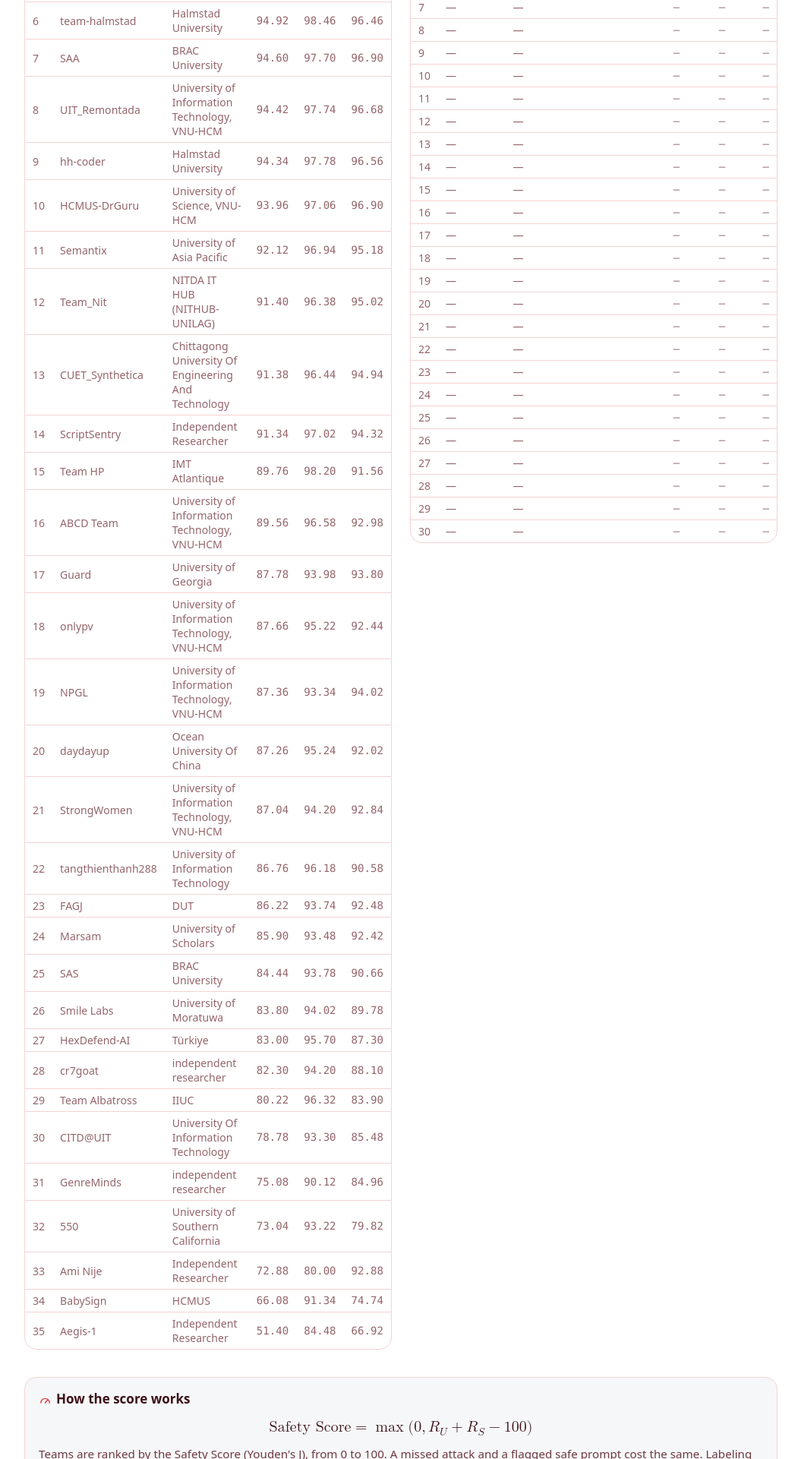
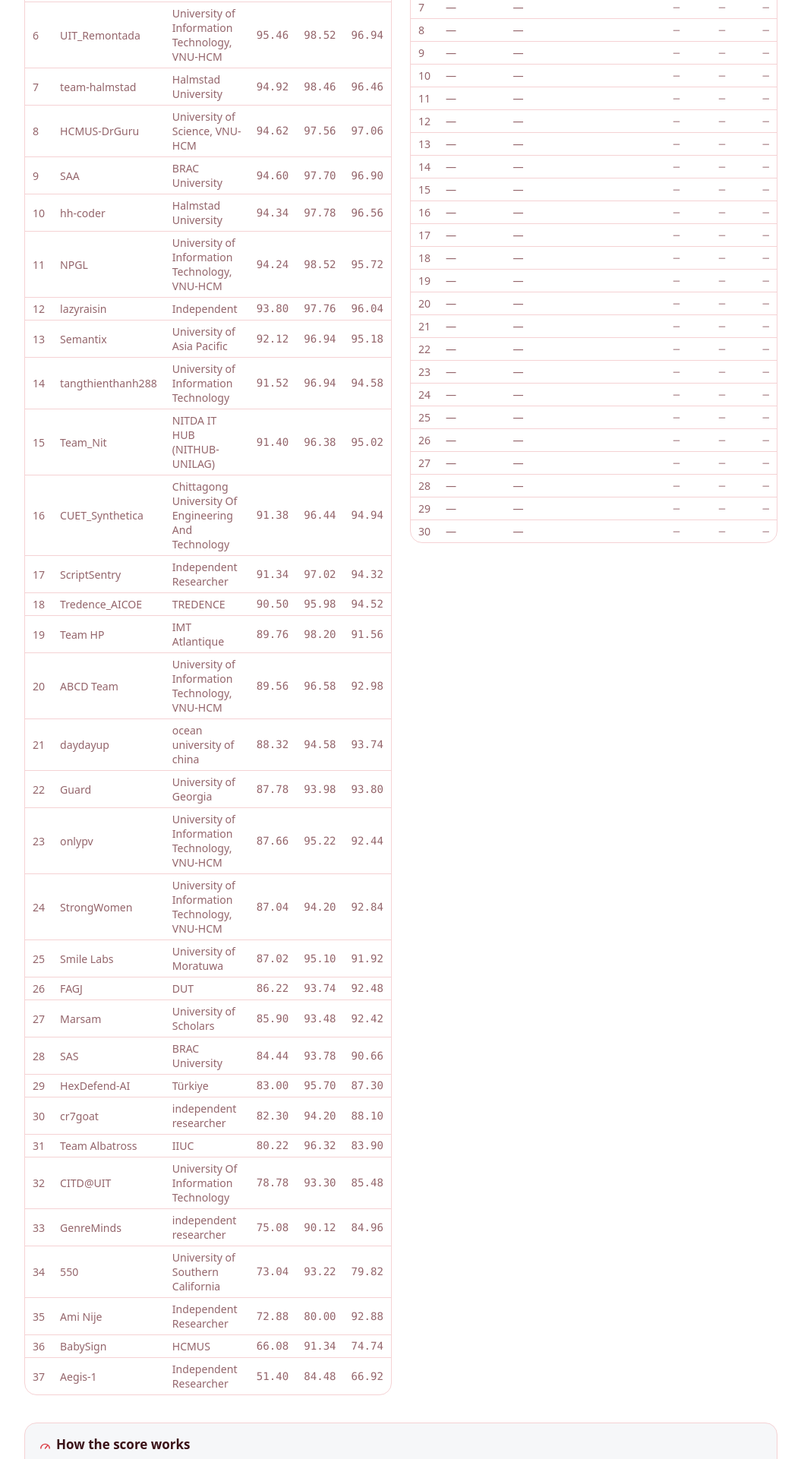
Before and after one commit to langcode2027/langcode2027.github.io, a plain HTML site: page task2/leaderboard/index.html in a window 1280 px wide. Shown: the part 879-2800 px from the top of the page at 76% size, without its empty margins (112-1167 px from the left). Drawn offline with Linux system fonts and the light colour scheme.

Commit message:
Task 1 and Task 2 leaderboard update 2026-11-25 18:36 UTC (read via browser)

```diff
--- a/task2/leaderboard/index.html
+++ b/task2/leaderboard/index.html
@@ -69,7 +69,7 @@
 </div>
 <section class="section">
   <div class="wrap lb-page">
-    <p class="lb-refresh"><svg class="ico" viewBox="0 0 24 24" fill="none" stroke="currentColor" stroke-width="2" stroke-linecap="round" stroke-linejoin="round" aria-hidden="true"><circle cx="12" cy="12" r="8.5"/><path d="M12 7.5V12l3 2"/></svg><span><strong>Last updated: Nov 24, 2026, 1:36 PM EST (UTC&minus;5).</strong> The leaderboards on this page refresh every day at 12:00 AM EST. Live results are on <a href="https://www.codabench.org/competitions/18479/#/results-tab" target="_blank" rel="noopener">CodaBench</a>.</span></p>
+    <p class="lb-refresh"><svg class="ico" viewBox="0 0 24 24" fill="none" stroke="currentColor" stroke-width="2" stroke-linecap="round" stroke-linejoin="round" aria-hidden="true"><circle cx="12" cy="12" r="8.5"/><path d="M12 7.5V12l3 2"/></svg><span><strong>Last updated: Nov 25, 2026, 1:36 PM EST (UTC&minus;5).</strong> The leaderboards on this page refresh every day at 12:00 AM EST. Live results are on <a href="https://www.codabench.org/competitions/18479/#/results-tab" target="_blank" rel="noopener">CodaBench</a>.</span></p>
     <aside class="callout team-rules" role="note">
       <svg class="ico" viewBox="0 0 24 24" fill="none" stroke="currentColor" stroke-width="2" stroke-linecap="round" stroke-linejoin="round" aria-hidden="true"><circle cx="9" cy="8" r="3.2"/><path d="M3 20c.6-3.4 3-5.4 6-5.4s5.4 2 6 5.4"/><circle cx="17" cy="9" r="2.4"/><path d="M16.5 14.7c2.4.2 4 1.9 4.5 4.8"/></svg><div>
         <p>Individuals and teams can both take part. A team has at most <strong>5 members</strong>; an individual counts as a team of 1.</p>
@@ -88,36 +88,38 @@
           <tr><td class="lb-rank">3</td><td class="lb-team">Wings of Freedom</td><td class="lb-aff">University of Alberta</td><td class="lb-score">96.14</td><td class="lb-score">98.44</td><td class="lb-score">97.70</td></tr>
           <tr><td class="lb-rank">4</td><td class="lb-team">Tagore</td><td class="lb-aff">MTU</td><td class="lb-score">96.02</td><td class="lb-score">98.44</td><td class="lb-score">97.58</td></tr>
           <tr><td class="lb-rank">5</td><td class="lb-team">CUET_AL_Masaar</td><td class="lb-aff">CUET</td><td class="lb-score">95.82</td><td class="lb-score">98.60</td><td class="lb-score">97.22</td></tr>
-          <tr><td class="lb-rank">6</td><td class="lb-team">team-halmstad</td><td class="lb-aff">Halmstad University</td><td class="lb-score">94.92</td><td class="lb-score">98.46</td><td class="lb-score">96.46</td></tr>
-          <tr><td class="lb-rank">7</td><td class="lb-team">SAA</td><td class="lb-aff">BRAC University</td><td class="lb-score">94.60</td><td class="lb-score">97.70</td><td class="lb-score">96.90</td></tr>
-          <tr><td class="lb-rank">8</td><td class="lb-team">UIT_Remontada</td><td class="lb-aff">University of Information Technology, VNU-HCM</td><td class="lb-score">94.42</td><td class="lb-score">97.74</td><td class="lb-score">96.68</td></tr>
-          <tr><td class="lb-rank">9</td><td class="lb-team">hh-coder</td><td class="lb-aff">Halmstad University</td><td class="lb-score">94.34</td><td class="lb-score">97.78</td><td class="lb-score">96.56</td></tr>
-          <tr><td class="lb-rank">10</td><td class="lb-team">HCMUS-DrGuru</td><td class="lb-aff">University of Science, VNU-HCM</td><td class="lb-score">93.96</td><td class="lb-score">97.06</td><td class="lb-score">96.90</td></tr>
-          <tr><td class="lb-rank">11</td><td class="lb-team">Semantix</td><td class="lb-aff">University of Asia Pacific</td><td class="lb-score">92.12</td><td class="lb-score">96.94</td><td class="lb-score">95.18</td></tr>
-          <tr><td class="lb-rank">12</td><td class="lb-team">Team_Nit</td><td class="lb-aff">NITDA IT HUB (NITHUB-UNILAG)</td><td class="lb-score">91.40</td><td class="lb-score">96.38</td><td class="lb-score">95.02</td></tr>
-          <tr><td class="lb-rank">13</td><td class="lb-team">CUET_Synthetica</td><td class="lb-aff">Chittagong University Of Engineering And Technology</td><td class="lb-score">91.38</td><td class="lb-score">96.44</td><td class="lb-score">94.94</td></tr>
-          <tr><td class="lb-rank">14</td><td class="lb-team">ScriptSentry</td><td class="lb-aff">Independent Researcher</td><td class="lb-score">91.34</td><td class="lb-score">97.02</td><td class="lb-score">94.32</td></tr>
-          <tr><td class="lb-rank">15</td><td class="lb-team">Team HP</td><td class="lb-aff">IMT Atlantique</td><td class="lb-score">89.76</td><td class="lb-score">98.20</td><td class="lb-score">91.56</td></tr>
-          <tr><td class="lb-rank">16</td><td class="lb-team">ABCD Team</td><td class="lb-aff">University of Information Technology, VNU-HCM</td><td class="lb-score">89.56</td><td class="lb-score">96.58</td><td class="lb-score">92.98</td></tr>
-          <tr><td class="lb-rank">17</td><td class="lb-team">Guard</td><td class="lb-aff">University of Georgia</td><td class="lb-score">87.78</td><td class="lb-score">93.98</td><td class="lb-score">93.80</td></tr>
-          <tr><td class="lb-rank">18</td><td class="lb-team">onlypv</td><td class="lb-aff">University of Information Technology, VNU-HCM</td><td class="lb-score">87.66</td><td class="lb-score">95.22</td><td class="lb-score">92.44</td></tr>
-          <tr><td class="lb-rank">19</td><td class="lb-team">NPGL</td><td class="lb-aff">University of Information Technology, VNU-HCM</td><td class="lb-score">87.36</td><td class="lb-score">93.34</td><td class="lb-score">94.02</td></tr>
-          <tr><td class="lb-rank">20</td><td class="lb-team">daydayup</td><td class="lb-aff">Ocean University Of China</td><td class="lb-score">87.26</td><td class="lb-score">95.24</td><td class="lb-score">92.02</td></tr>
-          <tr><td class="lb-rank">21</td><td class="lb-team">StrongWomen</td><td class="lb-aff">University of Information Technology, VNU-HCM</td><td class="lb-score">87.04</td><td class="lb-score">94.20</td><td class="lb-score">92.84</td></tr>
-          <tr><td class="lb-rank">22</td><td class="lb-team">tangthienthanh288</td><td class="lb-aff">University of Information Technology</td><td class="lb-score">86.76</td><td class="lb-score">96.18</td><td class="lb-score">90.58</td></tr>
-          <tr><td class="lb-rank">23</td><td class="lb-team">FAGJ</td><td class="lb-aff">DUT</td><td class="lb-score">86.22</td><td class="lb-score">93.74</td><td class="lb-score">92.48</td></tr>
-          <tr><td class="lb-rank">24</td><td class="lb-team">Marsam</td><td class="lb-aff">University of Scholars</td><td class="lb-score">85.90</td><td class="lb-score">93.48</td><td class="lb-score">92.42</td></tr>
-          <tr><td class="lb-rank">25</td><td class="lb-team">SAS</td><td class="lb-aff">BRAC University</td><td class="lb-score">84.44</td><td class="lb-score">93.78</td><td class="lb-score">90.66</td></tr>
-          <tr><td class="lb-rank">26</td><td class="lb-team">Smile Labs</td><td class="lb-aff">University of Moratuwa</td><td class="lb-score">83.80</td><td class="lb-score">94.02</td><td class="lb-score">89.78</td></tr>
-          <tr><td class="lb-rank">27</td><td class="lb-team">HexDefend-AI</td><td class="lb-aff">Türkiye</td><td class="lb-score">83.00</td><td class="lb-score">95.70</td><td class="lb-score">87.30</td></tr>
-          <tr><td class="lb-rank">28</td><td class="lb-team">cr7goat</td><td class="lb-aff">independent researcher</td><td class="lb-score">82.30</td><td class="lb-score">94.20</td><td class="lb-score">88.10</td></tr>
-          <tr><td class="lb-rank">29</td><td class="lb-team">Team Albatross</td><td class="lb-aff">IIUC</td><td class="lb-score">80.22</td><td class="lb-score">96.32</td><td class="lb-score">83.90</td></tr>
-          <tr><td class="lb-rank">30</td><td class="lb-team">CITD@UIT</td><td class="lb-aff">University Of Information Technology</td><td class="lb-score">78.78</td><td class="lb-score">93.30</td><td class="lb-score">85.48</td></tr>
-          <tr><td class="lb-rank">31</td><td class="lb-team">GenreMinds</td><td class="lb-aff">independent researcher</td><td class="lb-score">75.08</td><td class="lb-score">90.12</td><td class="lb-score">84.96</td></tr>
-          <tr><td class="lb-rank">32</td><td class="lb-team">550</td><td class="lb-aff">University of Southern California</td><td class="lb-score">73.04</td><td class="lb-score">93.22</td><td class="lb-score">79.82</td></tr>
-          <tr><td class="lb-rank">33</td><td class="lb-team">Ami Nije</td><td class="lb-aff">Independent Researcher</td><td class="lb-score">72.88</td><td class="lb-score">80.00</td><td class="lb-score">92.88</td></tr>
-          <tr><td class="lb-rank">34</td><td class="lb-team">BabySign</td><td class="lb-aff">HCMUS</td><td class="lb-score">66.08</td><td class="lb-score">91.34</td><td class="lb-score">74.74</td></tr>
-          <tr><td class="lb-rank">35</td><td class="lb-team">Aegis-1</td><td class="lb-aff">Independent Researcher</td><td class="lb-score">51.40</td><td class="lb-score">84.48</td><td class="lb-score">66.92</td></tr>
+          <tr><td class="lb-rank">6</td><td class="lb-team">UIT_Remontada</td><td class="lb-aff">University of Information Technology, VNU-HCM</td><td class="lb-score">95.46</td><td class="lb-score">98.52</td><td class="lb-score">96.94</td></tr>
+          <tr><td class="lb-rank">7</td><td class="lb-team">team-halmstad</td><td class="lb-aff">Halmstad University</td><td class="lb-score">94.92</td><td class="lb-score">98.46</td><td class="lb-score">96.46</td></tr>
+          <tr><td class="lb-rank">8</td><td class="lb-team">HCMUS-DrGuru</td><td class="lb-aff">University of Science, VNU-HCM</td><td class="lb-score">94.62</td><td class="lb-score">97.56</td><td class="lb-score">97.06</td></tr>
+          <tr><td class="lb-rank">9</td><td class="lb-team">SAA</td><td class="lb-aff">BRAC University</td><td class="lb-score">94.60</td><td class="lb-score">97.70</td><td class="lb-score">96.90</td></tr>
+          <tr><td class="lb-rank">10</td><td class="lb-team">hh-coder</td><td class="lb-aff">Halmstad University</td><td class="lb-score">94.34</td><td class="lb-score">97.78</td><td class="lb-score">96.56</td></tr>
+          <tr><td class="lb-rank">11</td><td class="lb-team">NPGL</td><td class="lb-aff">University of Information Technology, VNU-HCM</td><td class="lb-score">94.24</td><td class="lb-score">98.52</td><td class="lb-score">95.72</td></tr>
+          <tr><td class="lb-rank">12</td><td class="lb-team">lazyraisin</td><td class="lb-aff">Independent</td><td class="lb-score">93.80</td><td class="lb-score">97.76</td><td class="lb-score">96.04</td></tr>
+          <tr><td class="lb-rank">13</td><td class="lb-team">Semantix</td><td class="lb-aff">University of Asia Pacific</td><td class="lb-score">92.12</td><td class="lb-score">96.94</td><td class="lb-score">95.18</td></tr>
+          <tr><td class="lb-rank">14</td><td class="lb-team">tangthienthanh288</td><td class="lb-aff">University of Information Technology</td><td class="lb-score">91.52</td><td class="lb-score">96.94</td><td class="lb-score">94.58</td></tr>
+          <tr><td class="lb-rank">15</td><td class="lb-team">Team_Nit</td><td class="lb-aff">NITDA IT HUB (NITHUB-UNILAG)</td><td class="lb-score">91.40</td><td class="lb-score">96.38</td><td class="lb-score">95.02</td></tr>
+          <tr><td class="lb-rank">16</td><td class="lb-team">CUET_Synthetica</td><td class="lb-aff">Chittagong University Of Engineering And Technology</td><td class="lb-score">91.38</td><td class="lb-score">96.44</td><td class="lb-score">94.94</td></tr>
+          <tr><td class="lb-rank">17</td><td class="lb-team">ScriptSentry</td><td class="lb-aff">Independent Researcher</td><td class="lb-score">91.34</td><td class="lb-score">97.02</td><td class="lb-score">94.32</td></tr>
+          <tr><td class="lb-rank">18</td><td class="lb-team">Tredence_AICOE</td><td class="lb-aff">TREDENCE</td><td class="lb-score">90.50</td><td class="lb-score">95.98</td><td class="lb-score">94.52</td></tr>
+          <tr><td class="lb-rank">19</td><td class="lb-team">Team HP</td><td class="lb-aff">IMT Atlantique</td><td class="lb-score">89.76</td><td class="lb-score">98.20</td><td class="lb-score">91.56</td></tr>
+          <tr><td class="lb-rank">20</td><td class="lb-team">ABCD Team</td><td class="lb-aff">University of Information Technology, VNU-HCM</td><td class="lb-score">89.56</td><td class="lb-score">96.58</td><td class="lb-score">92.98</td></tr>
+          <tr><td class="lb-rank">21</td><td class="lb-team">daydayup</td><td class="lb-aff">ocean university of china</td><td class="lb-score">88.32</td><td class="lb-score">94.58</td><td class="lb-score">93.74</td></tr>
+          <tr><td class="lb-rank">22</td><td class="lb-team">Guard</td><td class="lb-aff">University of Georgia</td><td class="lb-score">87.78</td><td class="lb-score">93.98</td><td class="lb-score">93.80</td></tr>
+          <tr><td class="lb-rank">23</td><td class="lb-team">onlypv</td><td class="lb-aff">University of Information Technology, VNU-HCM</td><td class="lb-score">87.66</td><td class="lb-score">95.22</td><td class="lb-score">92.44</td></tr>
+          <tr><td class="lb-rank">24</td><td class="lb-team">StrongWomen</td><td class="lb-aff">University of Information Technology, VNU-HCM</td><td class="lb-score">87.04</td><td class="lb-score">94.20</td><td class="lb-score">92.84</td></tr>
+          <tr><td class="lb-rank">25</td><td class="lb-team">Smile Labs</td><td class="lb-aff">University of Moratuwa</td><td class="lb-score">87.02</td><td class="lb-score">95.10</td><td class="lb-score">91.92</td></tr>
+          <tr><td class="lb-rank">26</td><td class="lb-team">FAGJ</td><td class="lb-aff">DUT</td><td class="lb-score">86.22</td><td class="lb-score">93.74</td><td class="lb-score">92.48</td></tr>
+          <tr><td class="lb-rank">27</td><td class="lb-team">Marsam</td><td class="lb-aff">University of Scholars</td><td class="lb-score">85.90</td><td class="lb-score">93.48</td><td class="lb-score">92.42</td></tr>
+          <tr><td class="lb-rank">28</td><td class="lb-team">SAS</td><td class="lb-aff">BRAC University</td><td class="lb-score">84.44</td><td class="lb-score">93.78</td><td class="lb-score">90.66</td></tr>
+          <tr><td class="lb-rank">29</td><td class="lb-team">HexDefend-AI</td><td class="lb-aff">Türkiye</td><td class="lb-score">83.00</td><td class="lb-score">95.70</td><td class="lb-score">87.30</td></tr>
+          <tr><td class="lb-rank">30</td><td class="lb-team">cr7goat</td><td class="lb-aff">independent researcher</td><td class="lb-score">82.30</td><td class="lb-score">94.20</td><td class="lb-score">88.10</td></tr>
+          <tr><td class="lb-rank">31</td><td class="lb-team">Team Albatross</td><td class="lb-aff">IIUC</td><td class="lb-score">80.22</td><td class="lb-score">96.32</td><td class="lb-score">83.90</td></tr>
+          <tr><td class="lb-rank">32</td><td class="lb-team">CITD@UIT</td><td class="lb-aff">University Of Information Technology</td><td class="lb-score">78.78</td><td class="lb-score">93.30</td><td class="lb-score">85.48</td></tr>
+          <tr><td class="lb-rank">33</td><td class="lb-team">GenreMinds</td><td class="lb-aff">independent researcher</td><td class="lb-score">75.08</td><td class="lb-score">90.12</td><td class="lb-score">84.96</td></tr>
+          <tr><td class="lb-rank">34</td><td class="lb-team">550</td><td class="lb-aff">University of Southern California</td><td class="lb-score">73.04</td><td class="lb-score">93.22</td><td class="lb-score">79.82</td></tr>
+          <tr><td class="lb-rank">35</td><td class="lb-team">Ami Nije</td><td class="lb-aff">Independent Researcher</td><td class="lb-score">72.88</td><td class="lb-score">80.00</td><td class="lb-score">92.88</td></tr>
+          <tr><td class="lb-rank">36</td><td class="lb-team">BabySign</td><td class="lb-aff">HCMUS</td><td class="lb-score">66.08</td><td class="lb-score">91.34</td><td class="lb-score">74.74</td></tr>
+          <tr><td class="lb-rank">37</td><td class="lb-team">Aegis-1</td><td class="lb-aff">Independent Researcher</td><td class="lb-score">51.40</td><td class="lb-score">84.48</td><td class="lb-score">66.92</td></tr>
           </tbody>
         </table>
       </div>
```
Also changed, not shown: data/task1_leaderboard.json (+6 -6 lines), data/task2_leaderboard.json (+53 -39 lines), task1/leaderboard/index.html (+3 -3 lines).
